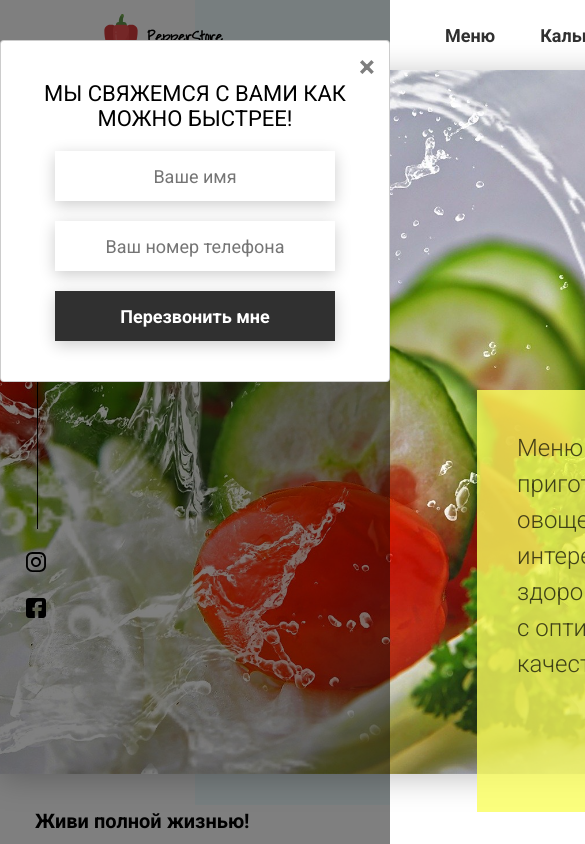
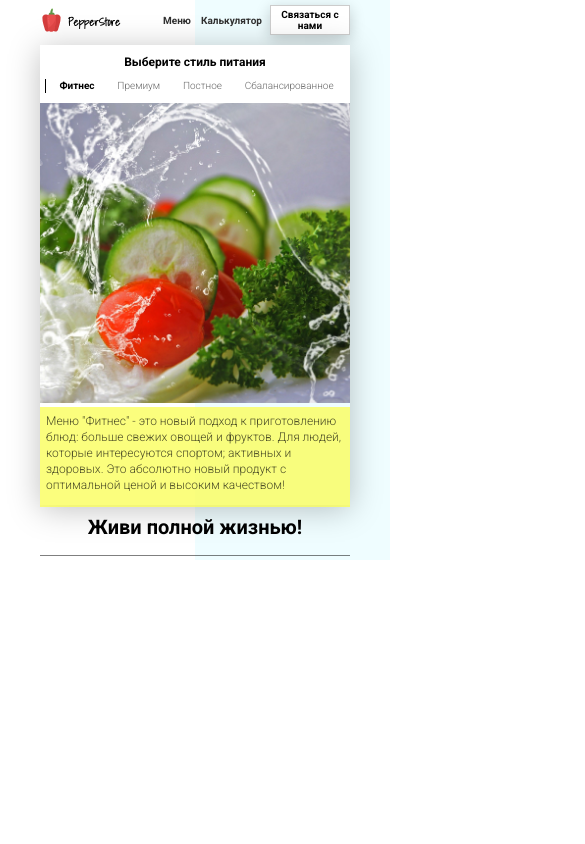
Before and after one commit to vasylkucherak/PepperStore, a website built with webpack: page index.html in a window 390 px wide. Shown: the top 844 px of the page, 585 px wide, since content can reach past the window. Built offline with nearby package versions, Linux system fonts and the light colour scheme.

Commit message:
v.0.9.6 (optimized first screen for all devices)

```diff
--- a/css/style.css
+++ b/css/style.css
@@ -71,14 +71,17 @@ a {
     justify-content: space-between;
     align-items: center;
     height: 50px;
+    width: 1130px;
+    margin: 0 auto;
     margin-top: 10px;
-    padding: 0 100px
+    padding: 0;
 }
 
 .header__left-block {
     display: flex;
     justify-content: space-between;
-    min-width: 550px
+    width: 697px;
+    min-width: 0;
 }
 
 .header__logo {
@@ -174,15 +177,15 @@ a {
 
 .tabcontent__descr {
     position: absolute;
-    top: calc(45vh - 60px);
+    bottom: -40px;
     right: -177px;
     width: 550px;
-    height: 50vh;
+    height: 40vh;
     background: rgba(251, 254, 93, .8);
-    padding: 40px;
+    padding: 10px 30px;
     font-size: 24px;
     font-weight: 300;
-    line-height: 36px;
+    line-height: 33px;
     color: rgba(0, 0, 0, .7)
 }
 
@@ -771,3 +774,199 @@ a {
         opacity: 1;
     }
 }
+
+@media (max-width: 1260px) {
+    .sidepanel {
+        display: none;
+    }
+}
+
+@media (max-width: 1200px) {
+    .container, .header {
+        width: 950px;
+    }
+    .sidepanel {
+        display: flex;
+    }
+    .header__left-block {
+        width: 608px;
+    }
+    .tabcontainer {
+        width: 100%;
+    }
+    .tabcontent {
+        width: 100%;
+    }
+    .tabheader h3{
+        font-size: 15px;
+    }
+    .btn {
+        width: 200px;
+        font-size: 17px;
+    }
+    .tabcontent__descr {
+        width: 450px;
+        font-size: 21px;
+        line-height: 30px;
+        padding: 10px 25px;
+    }
+}
+
+@media (max-width: 1080px){
+    .sidepanel {
+        display: none;
+    }
+}
+
+@media (max-width: 991px) {
+    .container, .header {
+        width: 730px;
+    }
+    .header__left-block {
+        width: 497px;
+    }
+    .btn {
+        width: 180px;
+        font-size: 16px;
+    }
+    .tabheader {
+        width: 280px;
+        padding: 35px 10px;
+    }
+    .tabheader__items {
+        padding-left: 10px;
+    }
+    .tabheader__item_active {
+        font-size: 18px;
+    }
+    .tabcontent__descr {
+        width: 400px;
+        font-size: 19px;
+        line-height: 27px;
+    }
+}
+
+@media (max-width: 767px) {
+    .container, .header {
+        width: 550px;
+    }
+    .header__left-block {
+        width: 392px;
+    }
+    .header__link {
+        font-size: 16px;
+    }
+    .btn {
+        width: 140px;
+        font-size: 14px;
+    }
+    .tabheader {
+        width: 280px;
+        padding: 35px 10px;
+    }
+    .tabheader__items {
+        padding-left: 10px;
+        margin: 0;
+    }
+    .tabheader__item_active {
+        font-size: 18px;
+    }
+    .tabcontent__descr {
+        width: 350px;
+        font-size: 19px;
+    }
+}
+
+@media (max-width: 575px) {
+    .container, .header {
+        width: 310px;
+    }
+    .header {
+        height: 30px;
+        margin-top: 5px;
+    }
+    .header__left-block {
+        width: 222px;
+    }
+    .header__link {
+        font-size: 10px;
+        margin-right: 10px;
+    }
+    .pepper {
+        height: 30px;
+        width: 80px;
+    }
+    .pepper span{
+        font-size: 11px;
+    }
+    .pepper a{
+        height: 30px;
+    }
+    .pepper svg{
+        height: 30px;
+    }
+    .btn {
+        padding: 0 5px;
+        width: 80px;
+        height: 30px;
+        font-size: 10px;
+    }
+    .bgc_blue {
+        height: 680px;
+    }
+    .promo {
+        height: 550px;
+    }
+    .tabcontainer {
+        flex-direction: column;
+        height: 460px
+    }
+    .tabcontainer img {
+        height: 300px
+    }
+    .tabheader {
+        width: 310px;
+        padding: 10px 5px;
+        order: 1;
+    }
+    .tabheader h3 {
+        font-size: 12px;
+        margin-bottom: 10px;
+        text-align: center;
+    }
+    .tabheader__items {
+        display: flex;
+        justify-content: space-around;
+        padding-left: 2px;
+        margin: 0;
+    }
+    .tabheader__item, .tabheader__item_active {
+        display: inline-block;
+        font-size: 10px;
+        line-height: 14px;
+        margin: 0;
+    }
+    .tabcontent {
+        order: 2;
+        width: 310px;
+    }
+    .tabcontent__descr {
+        position: static;
+        width: 310px;
+        height: 100px;
+        line-height: 16px;
+        font-size: 12px;
+        padding: 6px;
+    }
+    .preview {
+        padding-bottom: 0;
+    }
+    .preview__life {
+        margin-top: 10px;
+        margin-left: 0;
+        text-align: center;
+    }
+    .divider {
+        width: 310px;
+    }
+}
--- a/index.html
+++ b/index.html
@@ -8,12 +8,12 @@
     <link rel="stylesheet" href="css/style.css">
 </head>
 <body>
-    <section class="promo">
+    <section id="up" class="promo">
         <header class="header">
             <div class="header__left-block">
                 <div class="header__logo">
                     <div class="pepper">
-                        <a href="#">
+                        <a href="#up">
                             <svg width="42" height="42" viewBox="0 0 42 42" fill="none" xmlns="http://www.w3.org/2000/svg">
                                 <path d="M28.4058 42C30.459 41.9986 32.2718 40.6592 32.8758 38.6965L35.7384 29.4001C37.0088 25.2709 37.6552 20.9752 37.6552 16.6552C37.6552 13.4556 35.0616 10.8621 31.862 10.8621H30.4138C27.2142 10.8621 24.6207 13.4556 24.6207 16.6552V38.2149C24.6207 40.3053 26.3154 42 28.4058 42Z" fill="#D43D3D"/>
                                 <path class="tail" d="M23.7155 2.14212C23.0257 4.00161 22.7478 5.98839 22.9009 7.96563H23.8965C25.4962 7.96563 26.7931 9.26257 26.7931 10.8622V12.3105H15.931V10.8622C15.931 9.26257 17.228 7.96563 18.8276 7.96563C18.7537 5.27239 19.6415 2.64137 21.3317 0.543213L23.7155 2.14212Z" fill="#5F9548"/>
@@ -101,7 +101,7 @@
 
     <div class="divider"></div>
 
-    <div class="offer">
+    <!-- <div class="offer">
         <div class="bgc_y"></div>
         <div class="container">
             <div class="offer__text">
@@ -275,7 +275,7 @@
                 <a href="#" class="link">facebook</a>
             </div>
             <div class="pepper">
-                <a href="#">
+                <a href="#up">
                     <svg width="42" height="42" viewBox="0 0 42 42" fill="none" xmlns="http://www.w3.org/2000/svg">
                         <path d="M28.4058 42C30.459 41.9986 32.2718 40.6592 32.8758 38.6965L35.7384 29.4001C37.0088 25.2709 37.6552 20.9752 37.6552 16.6552C37.6552 13.4556 35.0616 10.8621 31.862 10.8621H30.4138C27.2142 10.8621 24.6207 13.4556 24.6207 16.6552V38.2149C24.6207 40.3053 26.3154 42 28.4058 42Z" fill="#D43D3D"/>
                         <path class="tail" d="M23.7155 2.14212C23.0257 4.00161 22.7478 5.98839 22.9009 7.96563H23.8965C25.4962 7.96563 26.7931 9.26257 26.7931 10.8622V12.3105H15.931V10.8622C15.931 9.26257 17.228 7.96563 18.8276 7.96563C18.7537 5.27239 19.6415 2.64137 21.3317 0.543213L23.7155 2.14212Z" fill="#5F9548"/>
@@ -308,7 +308,7 @@
                 </form>
             </div>
         </div>
-    </div>
+    </div> -->
     <script src="js/bundle.js"></script>
 </body>
 </html>
```
